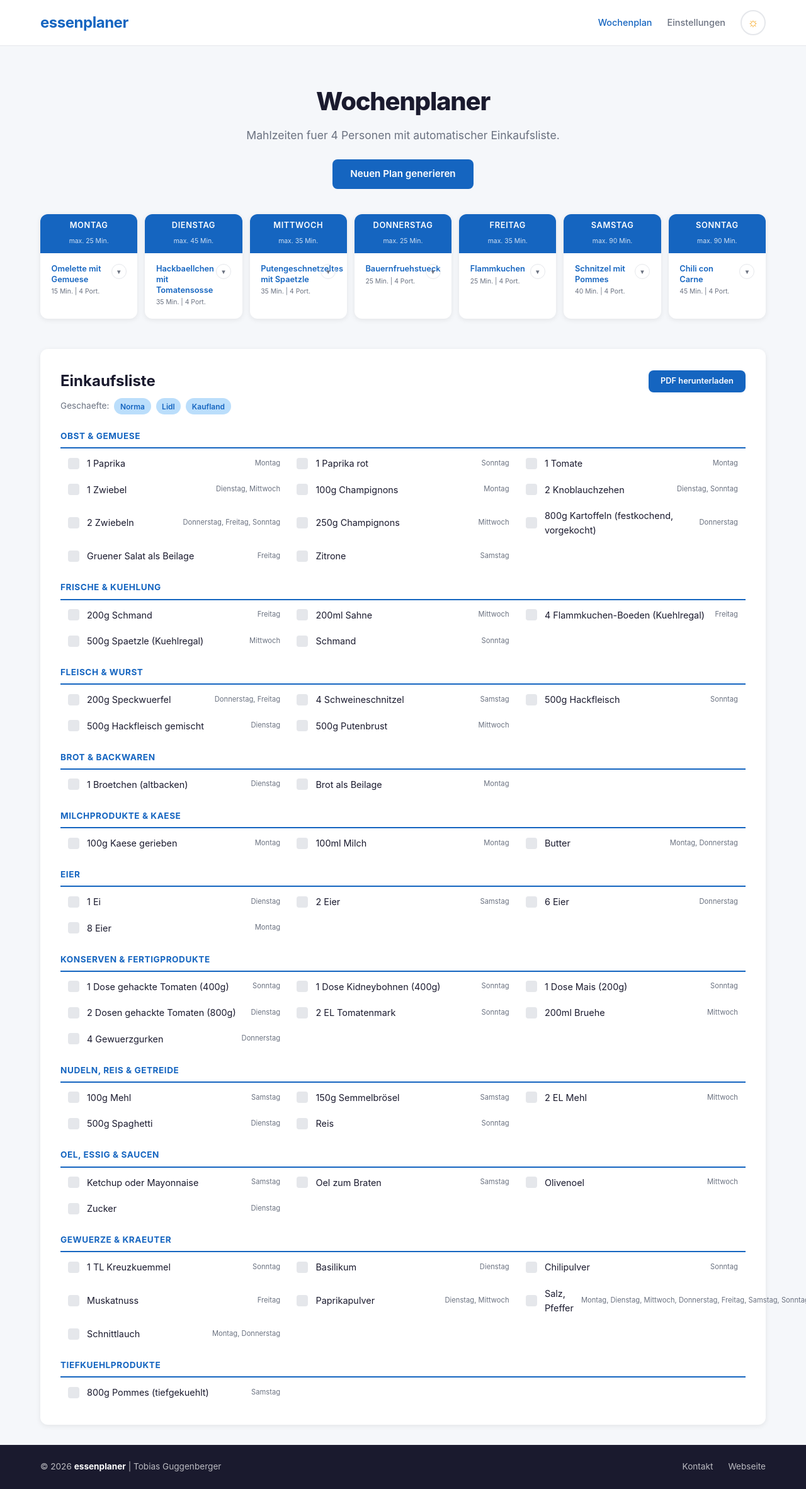
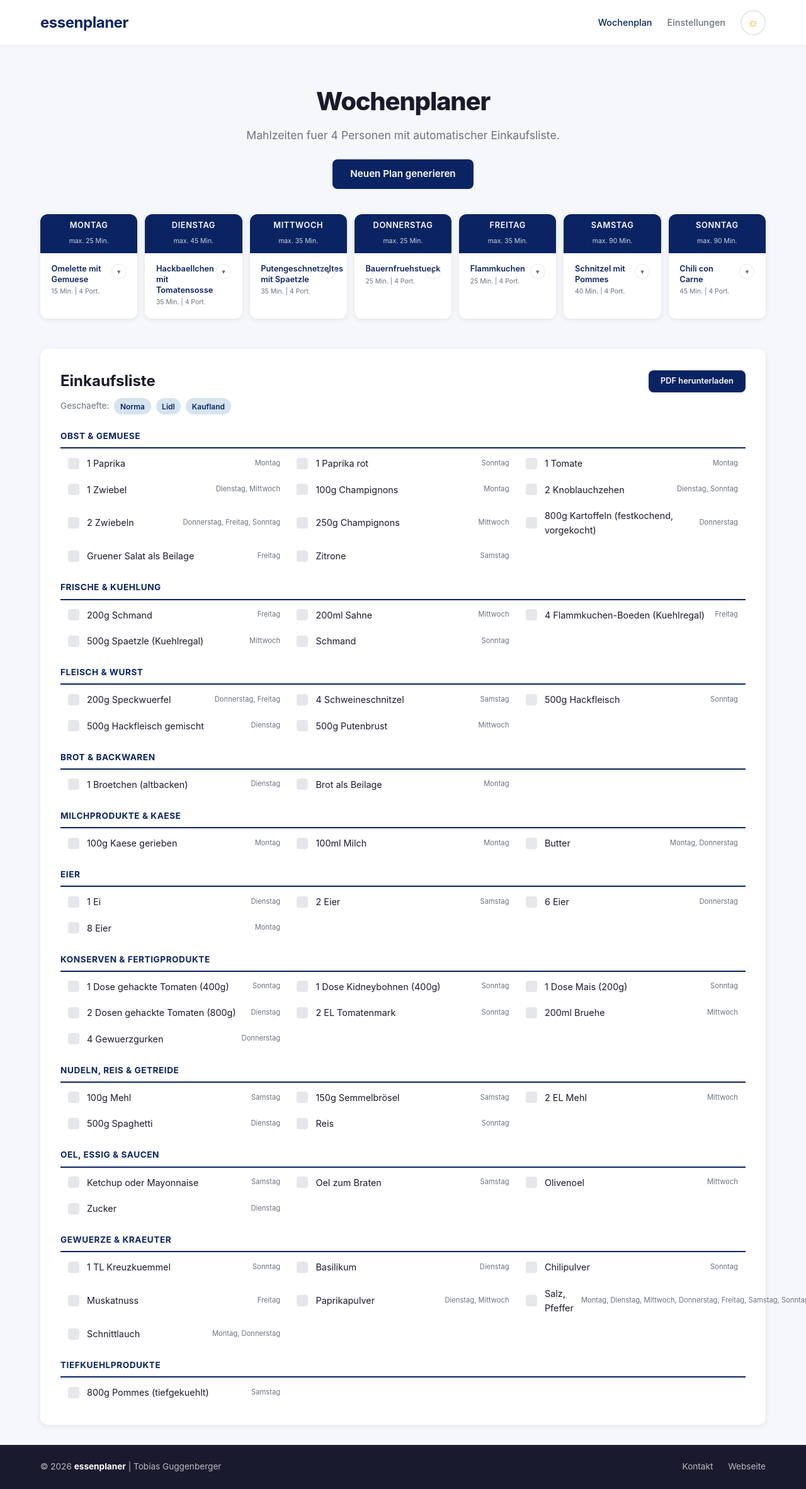
Before and after one commit to guggenbergerME/essenplaner, a FastAPI app: page / in a window 1280 px wide. Shown: the whole page at 63% size. Run offline with FastAPI, Linux system fonts and the light colour scheme.

Commit message:
fix: Sehr dunkles Blau (#0A2463) als Primaerfarbe
Co-Authored-By: Claude Opus 4.6 (1M context) <noreply@anthropic.com>

```diff
--- a/app/static/css/style.css
+++ b/app/static/css/style.css
@@ -1,14 +1,14 @@
 /* ══════════════════════════════════════════════════
    essenplaner – Stylesheet
-   Stil: modern | Primaerfarbe: #1565C0
+   Stil: modern | Primaerfarbe: #0A2463
    Tag/Nacht-Modus via data-theme
    ══════════════════════════════════════════════════ */
 
 /* ── Light Theme (Standard) ─────────────────────── */
 :root, [data-theme="light"] {
-    --brand-color: #1565C0;
-    --brand-dark: #0D47A1;
-    --brand-light: #BBDEFB;
+    --brand-color: #0A2463;
+    --brand-dark: #061539;
+    --brand-light: #D6E4F0;
     --bg: #f5f7fa;
     --bg-card: #ffffff;
     --text: #1a1a2e;
--- a/app/templates/base.html
+++ b/app/templates/base.html
@@ -4,7 +4,7 @@
     <meta charset="UTF-8">
     <meta name="viewport" content="width=device-width, initial-scale=1.0">
     <title>{% block title %}essenplaner{% endblock %}</title>
-    <link rel="stylesheet" href="{{ url_for('static', path='css/style.css') }}?v=2">
+    <link rel="stylesheet" href="{{ url_for('static', path='css/style.css') }}?v=3">
     {% block head %}{% endblock %}
 </head>
 <body>
```
